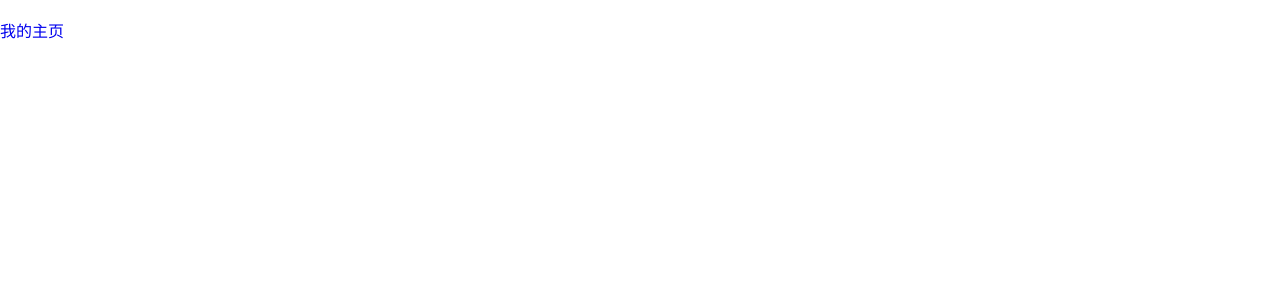
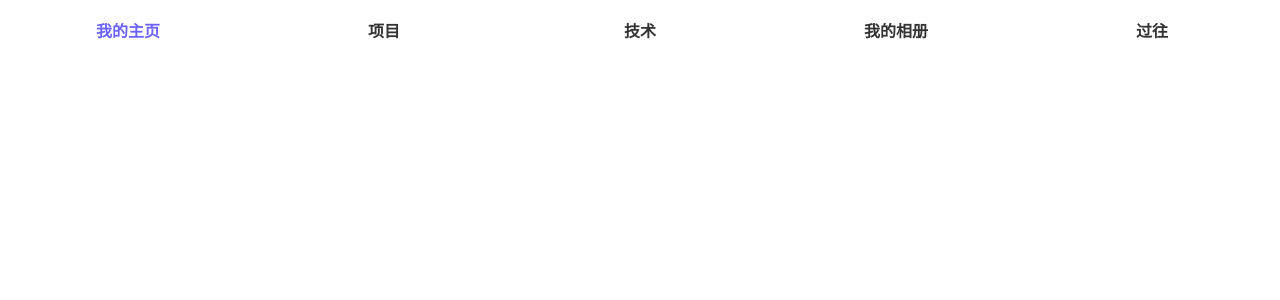
Before and after one commit to huanghezhou/vueExample, a Vue app in the folder shop/: page / in a window 1280 px wide. Shown: the top 300 px of the page. Built offline with nearby package versions, Linux system fonts and the light colour scheme.

Commit message:
add style

```diff
--- a/shop/src/components/compon/nav.vue
+++ b/shop/src/components/compon/nav.vue
@@ -3,7 +3,7 @@
     <div class="logo">
       <img src="" alt="">
     </div>
-      <ul class="flexbox">
+    <ul class="ul flexbox">
       <!--
           vue router-link传值
           <router-link :to="{name:'detail', query:{id:1}}">XXX</router-link>
@@ -11,27 +11,86 @@
           这里是 query
           this.$route.query.id
          -->
-        <li>
-          <router-link :to="{name:'index',query:{id:1}}">我的主页</router-link>
+      <li :class="item.active" v-for="(item,index) in nav" :key="index" @click="navFn" :data-id="index">
+        <router-link tag="a" :to="{name:item.path,query:{id:item.query}}">{{item.txt}}</router-link>
       </li>
-        <li>
-          <router-link :to="{name:'index',query:{id:1}}"></router-link>
-        </li>
-        <li></li>
-        <li></li>
-        <li></li>
     </ul>
   </div>
 </template>
 
 <script>
   export default {
-    name:"Nav",
-    data(){
-      return{
+    name: "Nav",
+    data() {
+      return {
+        nav: [{
+            path: "index",
+            query: 1,
+            txt: "我的主页",
+            active:"active"
+          },
+          {
+            path: "index",
+            query: 1,
+            txt: "项目",
+            active:""
+          },
+          {
+            path: "index",
+            query: 1,
+            txt: "技术",
+            active:""
+          },
+          {
+            path: "index",
+            query: 1,
+            txt: "我的相册",
+            active:""
+          },
+          {
+            path: "index",
+            query: 1,
+            txt: "过往",
+            active:""
+          },
+        ]
+      }
+    },
+    methods:{
+      navFn(e){
+        console.log(e.target)
+      }
 
+
+
+
+    }
+  }
+
+</script>
+
+<style lang="less" scoped>
+  @align: align;
+  @width: 20%;
+  @color: color;
+
+  .content {
+    .ul {
+      li {
+        width: @width;
+        text-@{align}: center;
+        a {
+          @{color}: #333333;
+          font-weight: bold;
+        }
+      }
+
+      li.active {
+        a {
+          @{color}: #6c63ff;
+        }
       }
     }
   }
 
-</script>
+</style>
```
Lines whose indentation alone changed are shown as unchanged.
